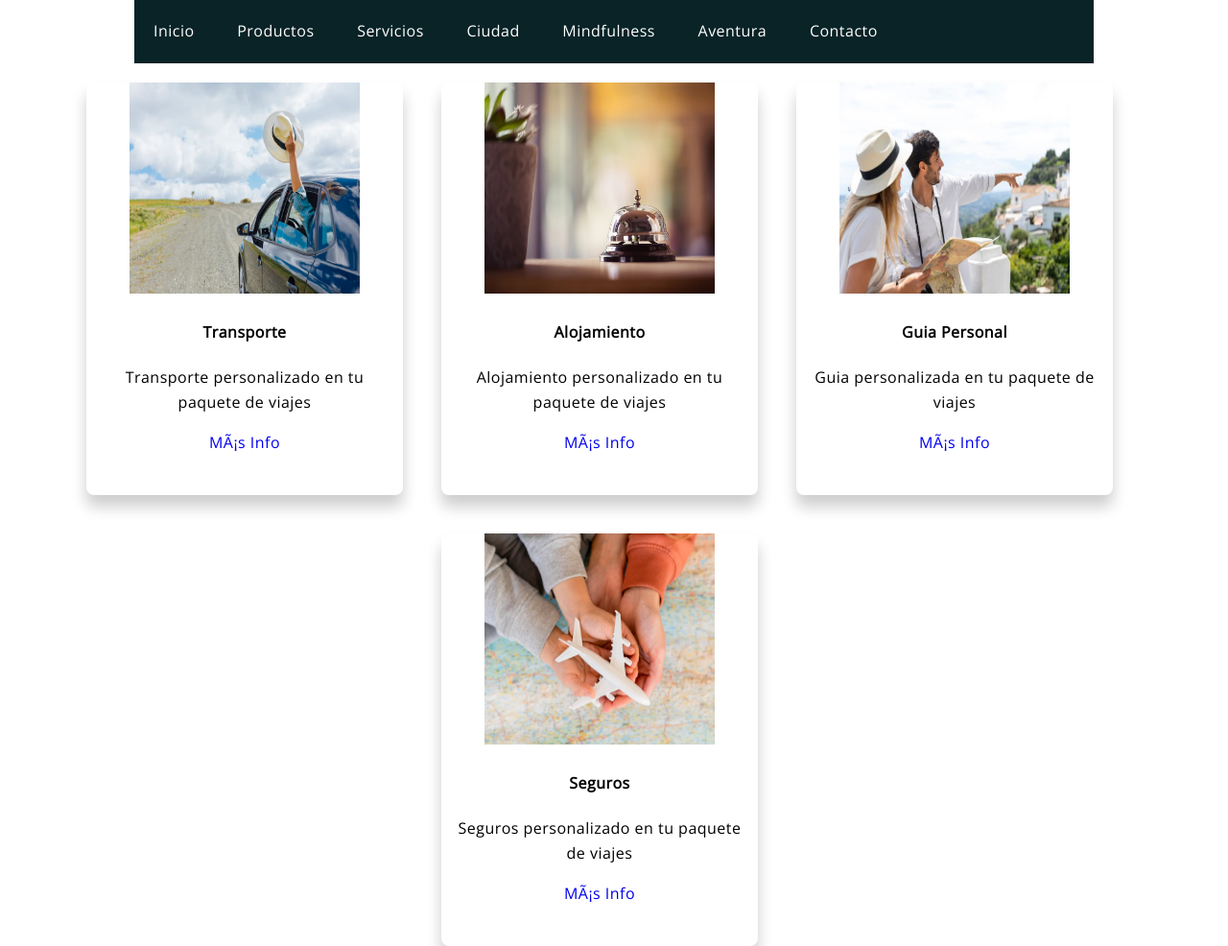
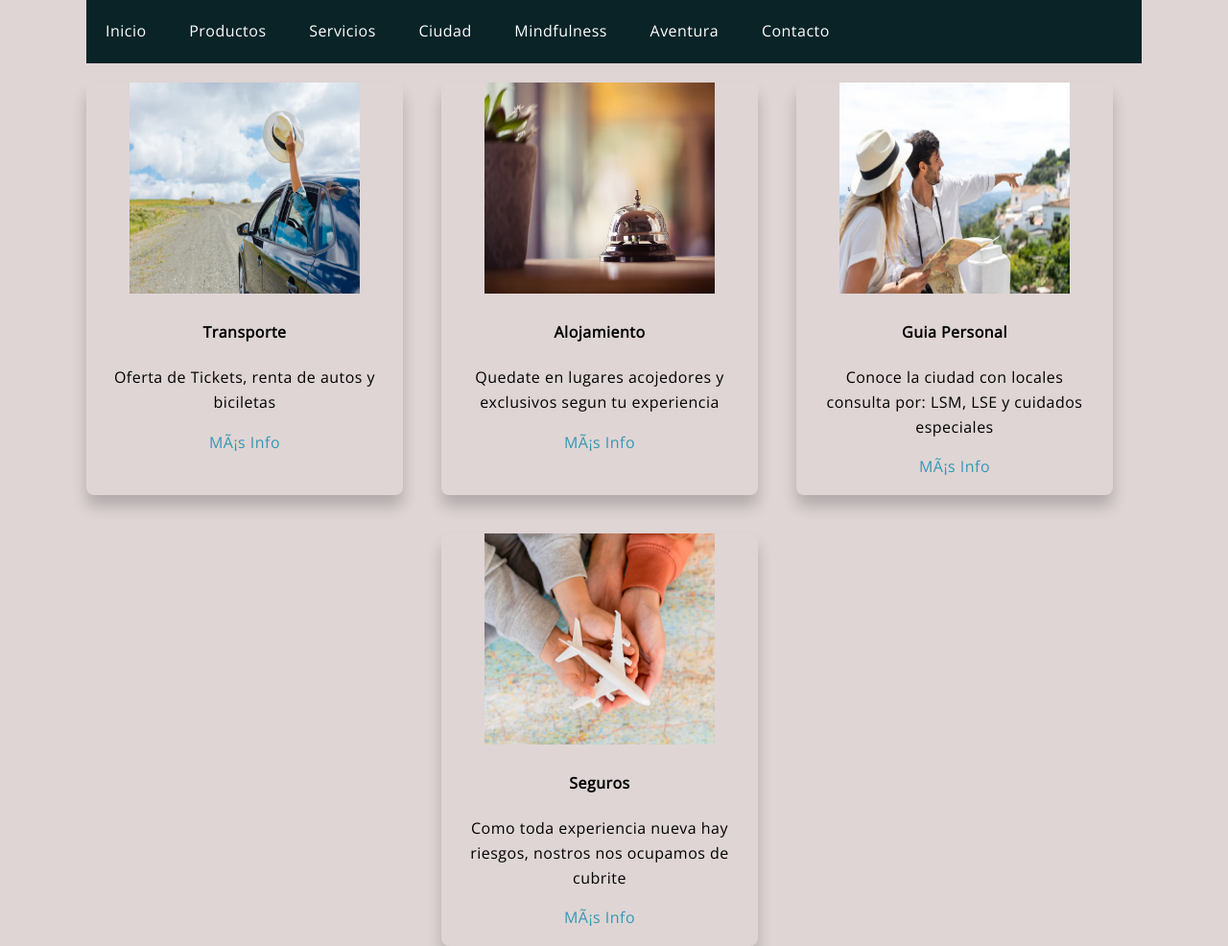
Before and after one commit to EugenioEspejo1992/mi-repositorio, a plain HTML site: page Pages/Servicios.html in a window 1280 px wide. Shown: the whole page at 96% size. Drawn offline with nearby package versions, Linux system fonts and the light colour scheme.

Commit message:
Proyecto final

```diff
--- a/Pages/Opciones.css
+++ b/Pages/Opciones.css
@@ -6,7 +6,7 @@
     list-style: none ;
     padding: 0;
     width: 90%;
-    max-width: 1000px;
+    max-width: 1100px;
     margin: auto;
 }
 .Menu li a{
@@ -98,7 +98,7 @@ body{
 .container .card a{
     font-weight: 500;
     text-decoration: none;
-    color: #3498b
+    color: #3498b3
 
 
 }
@@ -135,3 +135,8 @@ footer {
     margin: 2rem 0;
 
   }
+
+
+  body {
+    background-color:rgb(223, 213, 213);
+}
--- a/Pages/Registro.css
+++ b/Pages/Registro.css
@@ -5,7 +5,7 @@
     list-style: none ;
     padding: 0;
     width: 90%;
-    max-width: 1000px;
+    max-width: 1100px;
 
 
 
@@ -119,3 +119,7 @@ body{
     margin: 16px 0;
     font-size: 16px;
 }
+
+body {
+    background-color:rgb(223, 213, 213);
+}
--- a/Pages/Servicios.css
+++ b/Pages/Servicios.css
@@ -6,7 +6,7 @@
     list-style: none ;
     padding: 0;
     width: 90%;
-    max-width: 1000px;
+    max-width: 1100px;
     margin: auto;
 }
 .Menu li a{
@@ -98,7 +98,7 @@ body{
 .container .card a{
     font-weight: 500;
     text-decoration: none;
-    color: #3498b
+    color: #3498b3;
 
 
 }
@@ -128,3 +128,7 @@ body{
     display: block;
 
 }
+
+body {
+    background-color:rgb(223, 213, 213);
+}
--- a/Pages/Servicios.html
+++ b/Pages/Servicios.html
@@ -33,25 +33,25 @@
         <div class ="card">
             <img src="./Transporte.webp" >
             <h4>Transporte</h4>
-            <p>Transporte personalizado en tu paquete de viajes</p>
+            <p>Oferta de Tickets, renta de autos y biciletas</p>
             <a href="./Formulario.html">Más Info</a>
         </div>
         <div class ="card">
             <img src="./Alojamiento.webp" >
             <h4>Alojamiento</h4>
-            <p>Alojamiento personalizado en tu paquete de viajes</p>
+            <p>Quedate en lugares acojedores y exclusivos segun tu experiencia</p>
             <a href="./Formulario.html">Más Info</a>
         </div>
         <div class ="card">
             <img src="./Guia personal.jpg" >
             <h4>Guia Personal</h4>
-            <p>Guia personalizada en tu paquete de viajes</p>
+            <p>Conoce la ciudad con locales consulta por: LSM, LSE y cuidados especiales</p>
             <a href="./Formulario.html">Más Info</a>
         </div>
         <div class ="card">
             <img src="./Seguros.webp" >
             <h4>Seguros</h4>
-            <p>Seguros personalizado en tu paquete de viajes</p>
+            <p>Como toda experiencia nueva hay riesgos, nostros nos ocupamos de cubrite</p>
             <a href="./Formulario.html">Más Info</a>
         </div>
 
--- a/Pages/galerias.scss
+++ b/Pages/galerias.scss
@@ -1,6 +1,6 @@
 @import url('https://fonts.googleapis.com/css?family=Open+Sans|Roboto');
 
-$colorbg: rgb(242, 232, 231);
+$colorbg: rgb(223, 213, 213);
 
 
 body {
--- a/styles.scss
+++ b/styles.scss
@@ -1,4 +1,5 @@
 $colorbg: rgb(19, 19, 18);
+
 
 
 body{
```
Also changed, not shown: Pages/Opciones.html (+4 -3 lines), index.html (+3 -3 lines), aventura.jpg (added), aventura.webp (added), ciduad.jpg (added), ciudad.webp (added), gota.jpg (added), styles.css.
